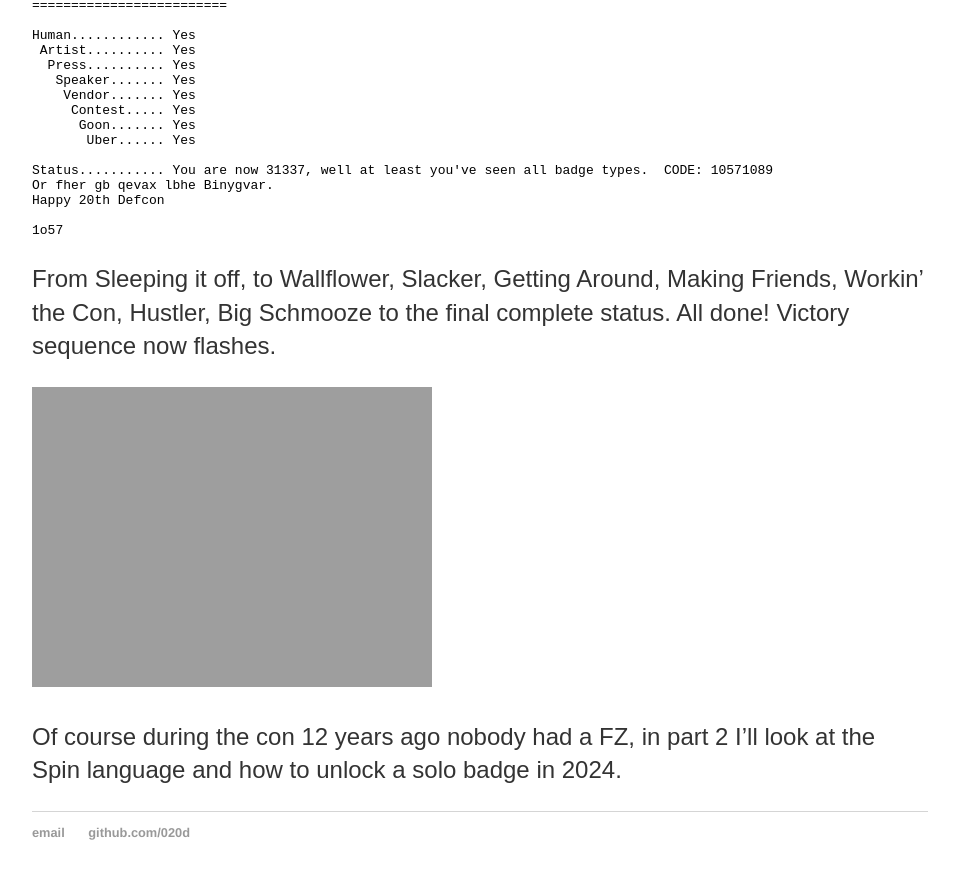
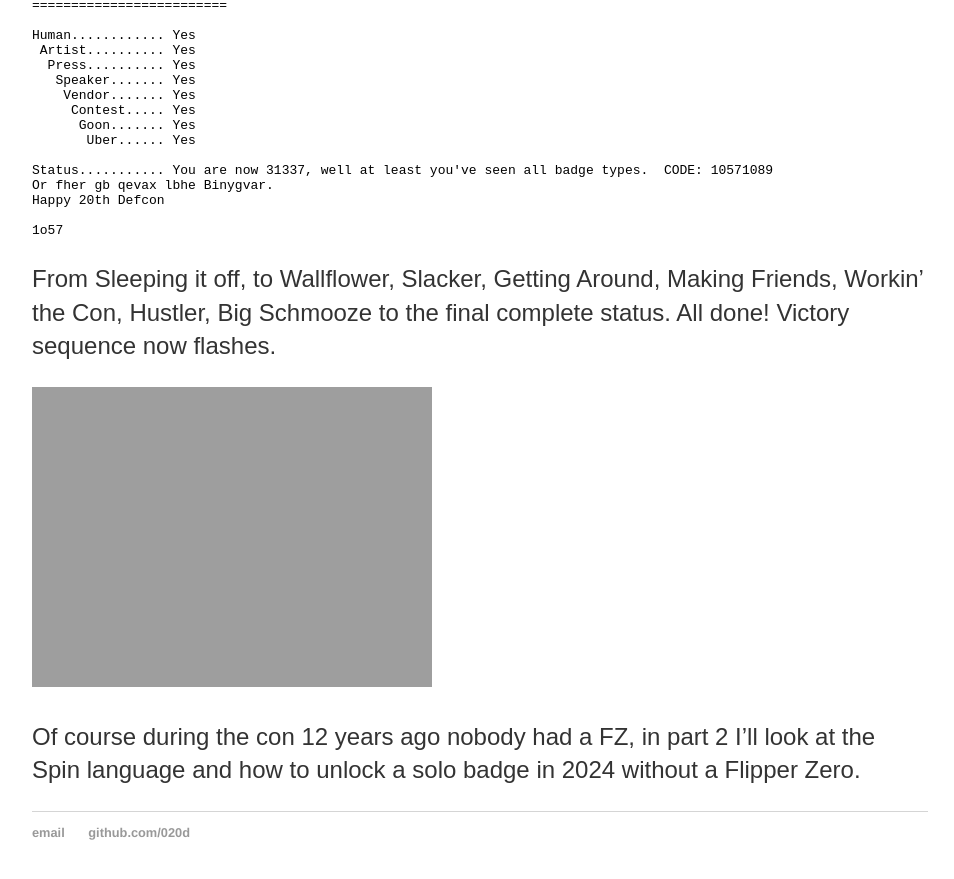
Before and after one commit to 020d/020d.github.io, a Jekyll site: the page built from _posts/2024-08-12-Defcon_20_badge_revisisted.md, in a window 1280 px wide and 900 px high, scrolled down 5380 px. Shown: the top 879 px of the window, without its empty margins (160-1114 px from the left). Built offline with Jekyll 4.4.1, drawn with Linux system fonts in a browser that asks for light colours.

```diff
--- a/_posts/2024-08-12-Defcon_20_badge_revisisted.md
+++ b/_posts/2024-08-12-Defcon_20_badge_revisisted.md
@@ -296,4 +296,4 @@
 
 ![Victory animation](https://020d.github.io/images/final_animation.mov)
 
-Of course during the con 12 years ago nobody had a FZ, in part 2 I'll look at the Spin language and how to unlock a solo badge in 2024.
+Of course during the con 12 years ago nobody had a FZ, in part 2 I'll look at the Spin language and how to unlock a solo badge in 2024 without a Flipper Zero.
```
